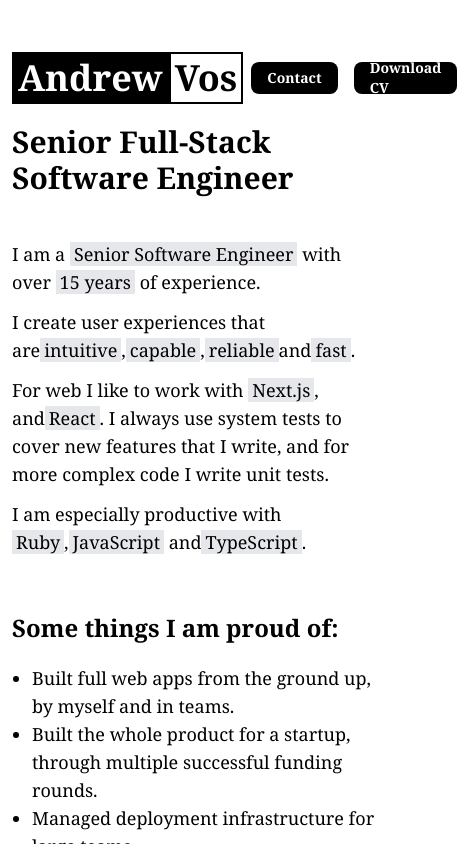
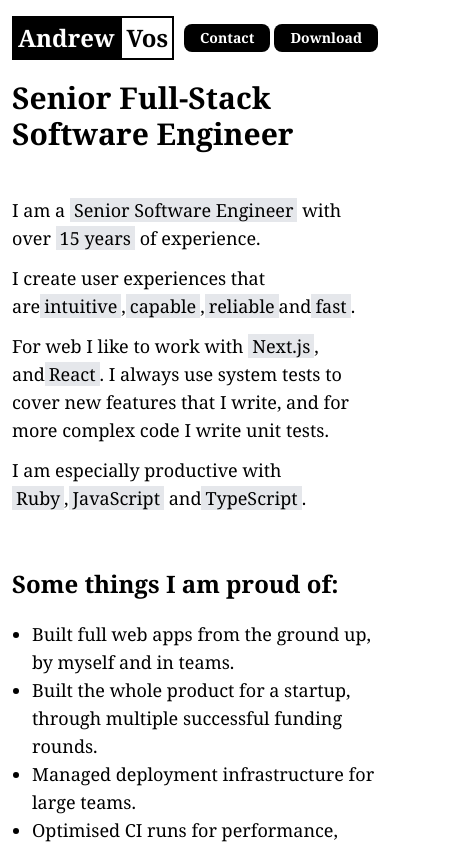
Before and after one commit to AndrewVos/andrewvos.com, a Next.js app: page /bio in a window 390 px wide. Shown: the top 844 px of the page, 465 px wide, since content can reach past the window. Built offline with nearby package versions, Linux system fonts and the light colour scheme; what tailwindcss-animated would draw is missing.

Commit message:
Fix responsiveness

```diff
--- a/app/bio/page.tsx
+++ b/app/bio/page.tsx
@@ -19,27 +19,26 @@ export default function Bio() {
 
   return (
     <>
-      <div className="text-gray-900 font-serif container mx-auto p-3 mt-10 mb-5 space-y-5">
-        <div className="flex">
+      <div className="text-gray-900 font-serif container mx-auto p-3 mt-1 md:mt-10 mb-5 space-y-5">
+        <div className="flex flex-wrap gap-1">
           <div className="flex-auto">
             <div className="space-y-12 flex flex-col">
               <h1 className="flex select-none">
-                <div className='text-4xl font-bold text-white bg-black p-1 border-2 border-black'>
+                <div className='text-2xl md:text-4xl font-bold text-white bg-black p-1 border-2 border-black'>
                   Andrew
                 </div>
-                <div className="text-4xl font-bold text-black p-1 border-2 border-black">
+                <div className="text-2xl md:text-4xl font-bold text-black p-1 border-2 border-black">
                   Vos
                 </div>
               </h1>
             </div>
-
           </div>
-          <div className='flex items-center'>
-            <Link href="/chat" className="inline-flex items-center h-8 px-4 m-2 text-sm text-white bg-black font-bold rounded-lg">
+          <div className='flex items-center flex-wrap gap-1'>
+            <Link href="/chat" className="px-4 py-1 text-sm text-white bg-black font-bold rounded-lg">
               Contact
             </Link>
-            <Link href="/AndrewVos.pdf" download target="_blank" rel="noopener noreferrer" className="inline-flex items-center h-8 px-4 m-2 text-sm text-white bg-black font-bold rounded-lg">
-              Download CV
+            <Link href="/AndrewVos.pdf" download target="_blank" rel="noopener noreferrer" className="px-4 py-1 text-sm text-white bg-black font-bold rounded-lg">
+              Download
             </Link>
           </div>
         </div>
```
